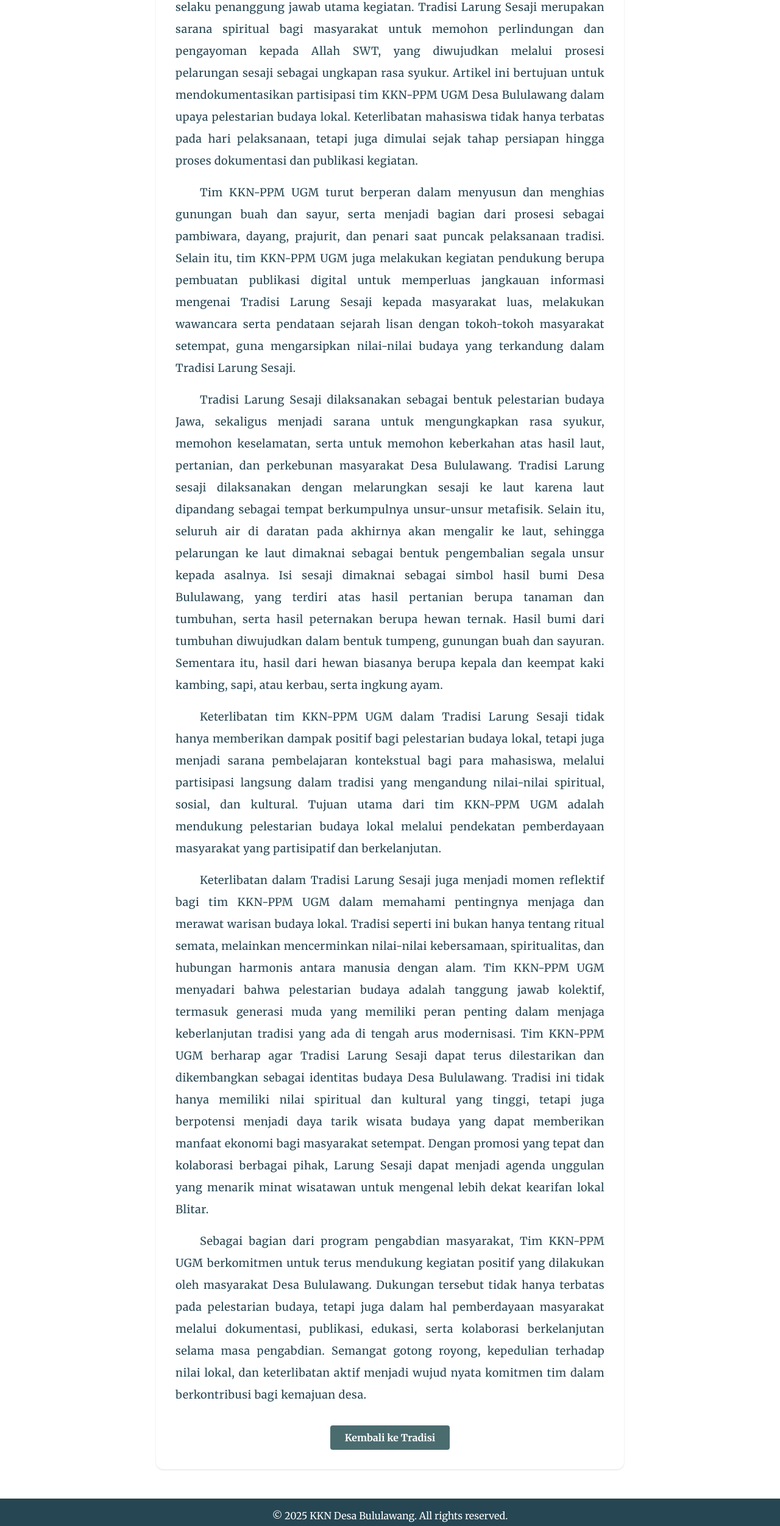
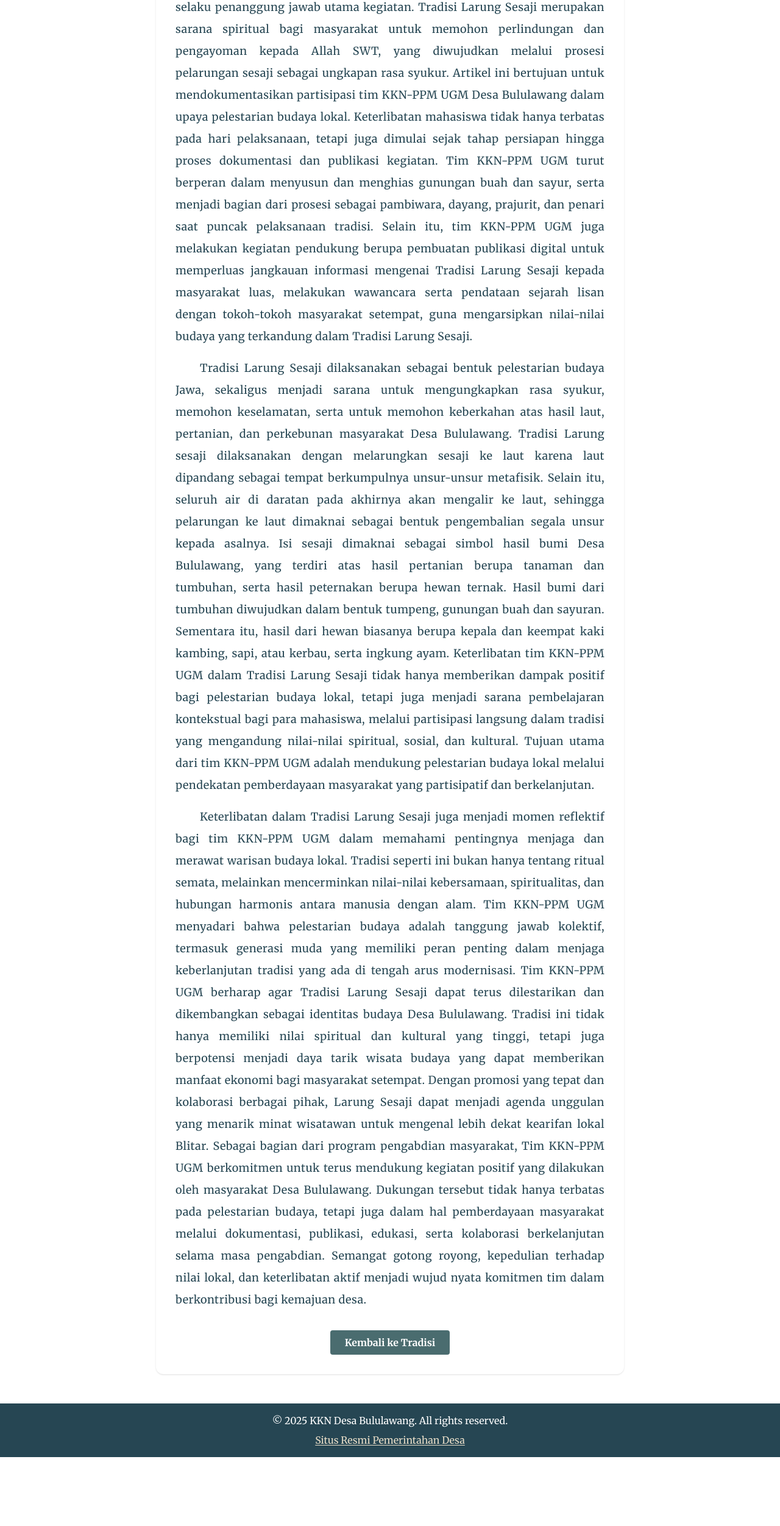
Before and after one commit to dityrwp/desa-wisata-bululawang, a Next.js app: page /tradisi/article in a window 1280 px wide. Shown: the part 1070-3573 px from the top of the page at 61% size. After the commit the page ends 3460 px from the top, so only its background shows below. Built offline with nearby package versions, Linux system fonts and the light colour scheme.

Commit message:
Update page.tsx

```diff
--- a/src/app/tradisi/article/page.tsx
+++ b/src/app/tradisi/article/page.tsx
@@ -23,12 +23,18 @@ export default function TradisiArticle() {
           />
         </div>
         <div className="prose prose-lg max-w-none text-left md:text-justify leading-relaxed md:leading-loose tracking-wide md:px-0 px-1 text-[16px] md:text-[18px]" style={{wordBreak:'break-word'}}>
-          <p className="mb-4 md:indent-10">Mahasiswa Kuliah Kerja Nyata Pengabdian Pemberdayaan Masyarakat (KKN-PPM) dari Universitas Gadjah Mada (UGM) yang berada di Desa Bululawang Kecamatan Bakung, Blitar, Jawa Timur turut berpartisipasi dalam tradisi Larung Sesaji di Pantai Pasur. Acara tersebut dilaksanakan pada hari sabtu, tanggal 28 Juni 2025. Tradisi Larung Sesaji di Desa Bululawang rutin diselenggarakan setiap tahun di bawah kepemimpinan Bapak Sumarmo selaku penanggung jawab utama kegiatan. Tradisi Larung Sesaji merupakan sarana spiritual bagi masyarakat untuk memohon perlindungan dan pengayoman kepada Allah SWT, yang diwujudkan melalui prosesi pelarungan sesaji sebagai ungkapan rasa syukur. Artikel ini bertujuan untuk mendokumentasikan partisipasi tim KKN-PPM UGM Desa Bululawang dalam upaya pelestarian budaya lokal. Keterlibatan mahasiswa tidak hanya terbatas pada hari pelaksanaan, tetapi juga dimulai sejak tahap persiapan hingga proses dokumentasi dan publikasi kegiatan.</p>
-          <p className="mb-4 md:indent-10">Tim KKN-PPM UGM turut berperan dalam menyusun dan menghias gunungan buah dan sayur, serta menjadi bagian dari prosesi sebagai pambiwara, dayang, prajurit, dan penari saat puncak pelaksanaan tradisi. Selain itu, tim KKN-PPM UGM juga melakukan kegiatan pendukung berupa pembuatan publikasi digital untuk memperluas jangkauan informasi mengenai Tradisi Larung Sesaji kepada masyarakat luas, melakukan wawancara serta pendataan sejarah lisan dengan tokoh-tokoh masyarakat setempat, guna mengarsipkan nilai-nilai budaya yang terkandung dalam Tradisi Larung Sesaji.</p>
-          <p className="mb-4 md:indent-10">Tradisi Larung Sesaji dilaksanakan sebagai bentuk pelestarian budaya Jawa, sekaligus menjadi sarana untuk mengungkapkan rasa syukur, memohon keselamatan, serta untuk memohon keberkahan atas hasil laut, pertanian, dan perkebunan masyarakat Desa Bululawang. Tradisi Larung sesaji dilaksanakan dengan melarungkan sesaji ke laut karena laut dipandang sebagai tempat berkumpulnya unsur-unsur metafisik. Selain itu, seluruh air di daratan pada akhirnya akan mengalir ke laut, sehingga pelarungan ke laut dimaknai sebagai bentuk pengembalian segala unsur kepada asalnya. Isi sesaji dimaknai sebagai simbol hasil bumi Desa Bululawang, yang terdiri atas hasil pertanian berupa tanaman dan tumbuhan, serta hasil peternakan berupa hewan ternak. Hasil bumi dari tumbuhan diwujudkan dalam bentuk tumpeng, gunungan buah dan sayuran. Sementara itu, hasil dari hewan biasanya berupa kepala dan keempat kaki kambing, sapi, atau kerbau, serta ingkung ayam.</p>
-          <p className="mb-4 md:indent-10">Keterlibatan tim KKN-PPM UGM dalam Tradisi Larung Sesaji tidak hanya memberikan dampak positif bagi pelestarian budaya lokal, tetapi juga menjadi sarana pembelajaran kontekstual bagi para mahasiswa, melalui partisipasi langsung dalam tradisi yang mengandung nilai-nilai spiritual, sosial, dan kultural. Tujuan utama dari tim KKN-PPM UGM adalah mendukung pelestarian budaya lokal melalui pendekatan pemberdayaan masyarakat yang partisipatif dan berkelanjutan.</p>
-          <p className="mb-4 md:indent-10">Keterlibatan dalam Tradisi Larung Sesaji juga menjadi momen reflektif bagi tim KKN-PPM UGM dalam memahami pentingnya menjaga dan merawat warisan budaya lokal. Tradisi seperti ini bukan hanya tentang ritual semata, melainkan mencerminkan nilai-nilai kebersamaan, spiritualitas, dan hubungan harmonis antara manusia dengan alam. Tim KKN-PPM UGM  menyadari bahwa pelestarian budaya adalah tanggung jawab kolektif, termasuk generasi muda yang memiliki peran penting dalam menjaga keberlanjutan tradisi yang ada di tengah arus modernisasi. Tim KKN-PPM UGM berharap agar Tradisi Larung Sesaji dapat terus dilestarikan dan dikembangkan sebagai identitas budaya Desa Bululawang. Tradisi ini tidak hanya memiliki nilai spiritual dan kultural yang tinggi, tetapi juga berpotensi menjadi daya tarik wisata budaya yang dapat memberikan manfaat ekonomi bagi masyarakat setempat. Dengan promosi yang tepat dan kolaborasi berbagai pihak, Larung Sesaji dapat menjadi agenda unggulan yang menarik minat wisatawan untuk mengenal lebih dekat kearifan lokal Blitar.</p>
-          <p className="mb-4 md:indent-10">Sebagai bagian dari program pengabdian masyarakat, Tim KKN-PPM UGM berkomitmen untuk terus mendukung kegiatan positif yang dilakukan oleh masyarakat Desa Bululawang. Dukungan tersebut tidak hanya terbatas pada pelestarian budaya, tetapi juga dalam hal pemberdayaan masyarakat melalui dokumentasi, publikasi, edukasi, serta kolaborasi berkelanjutan selama masa pengabdian. Semangat gotong royong, kepedulian terhadap nilai lokal, dan keterlibatan aktif menjadi wujud nyata komitmen tim dalam berkontribusi bagi kemajuan desa.</p>
+          <p className="mb-4 md:indent-10">
+            Mahasiswa Kuliah Kerja Nyata Pengabdian Pemberdayaan Masyarakat (KKN-PPM) dari Universitas Gadjah Mada (UGM) yang berada di Desa Bululawang Kecamatan Bakung, Blitar, Jawa Timur turut berpartisipasi dalam tradisi Larung Sesaji di Pantai Pasur. Acara tersebut dilaksanakan pada hari sabtu, tanggal 28 Juni 2025. Tradisi Larung Sesaji di Desa Bululawang rutin diselenggarakan setiap tahun di bawah kepemimpinan Bapak Sumarmo selaku penanggung jawab utama kegiatan. Tradisi Larung Sesaji merupakan sarana spiritual bagi masyarakat untuk memohon perlindungan dan pengayoman kepada Allah SWT, yang diwujudkan melalui prosesi pelarungan sesaji sebagai ungkapan rasa syukur. Artikel ini bertujuan untuk mendokumentasikan partisipasi tim KKN-PPM UGM Desa Bululawang dalam upaya pelestarian budaya lokal. Keterlibatan mahasiswa tidak hanya terbatas pada hari pelaksanaan, tetapi juga dimulai sejak tahap persiapan hingga proses dokumentasi dan publikasi kegiatan.
+            Tim KKN-PPM UGM turut berperan dalam menyusun dan menghias gunungan buah dan sayur, serta menjadi bagian dari prosesi sebagai pambiwara, dayang, prajurit, dan penari saat puncak pelaksanaan tradisi. Selain itu, tim KKN-PPM UGM juga melakukan kegiatan pendukung berupa pembuatan publikasi digital untuk memperluas jangkauan informasi mengenai Tradisi Larung Sesaji kepada masyarakat luas, melakukan wawancara serta pendataan sejarah lisan dengan tokoh-tokoh masyarakat setempat, guna mengarsipkan nilai-nilai budaya yang terkandung dalam Tradisi Larung Sesaji.
+          </p>
+          <p className="mb-4 md:indent-10">
+            Tradisi Larung Sesaji dilaksanakan sebagai bentuk pelestarian budaya Jawa, sekaligus menjadi sarana untuk mengungkapkan rasa syukur, memohon keselamatan, serta untuk memohon keberkahan atas hasil laut, pertanian, dan perkebunan masyarakat Desa Bululawang. Tradisi Larung sesaji dilaksanakan dengan melarungkan sesaji ke laut karena laut dipandang sebagai tempat berkumpulnya unsur-unsur metafisik. Selain itu, seluruh air di daratan pada akhirnya akan mengalir ke laut, sehingga pelarungan ke laut dimaknai sebagai bentuk pengembalian segala unsur kepada asalnya. Isi sesaji dimaknai sebagai simbol hasil bumi Desa Bululawang, yang terdiri atas hasil pertanian berupa tanaman dan tumbuhan, serta hasil peternakan berupa hewan ternak. Hasil bumi dari tumbuhan diwujudkan dalam bentuk tumpeng, gunungan buah dan sayuran. Sementara itu, hasil dari hewan biasanya berupa kepala dan keempat kaki kambing, sapi, atau kerbau, serta ingkung ayam.
+            Keterlibatan tim KKN-PPM UGM dalam Tradisi Larung Sesaji tidak hanya memberikan dampak positif bagi pelestarian budaya lokal, tetapi juga menjadi sarana pembelajaran kontekstual bagi para mahasiswa, melalui partisipasi langsung dalam tradisi yang mengandung nilai-nilai spiritual, sosial, dan kultural. Tujuan utama dari tim KKN-PPM UGM adalah mendukung pelestarian budaya lokal melalui pendekatan pemberdayaan masyarakat yang partisipatif dan berkelanjutan.
+          </p>
+          <p className="mb-4 md:indent-10">
+            Keterlibatan dalam Tradisi Larung Sesaji juga menjadi momen reflektif bagi tim KKN-PPM UGM dalam memahami pentingnya menjaga dan merawat warisan budaya lokal. Tradisi seperti ini bukan hanya tentang ritual semata, melainkan mencerminkan nilai-nilai kebersamaan, spiritualitas, dan hubungan harmonis antara manusia dengan alam. Tim KKN-PPM UGM  menyadari bahwa pelestarian budaya adalah tanggung jawab kolektif, termasuk generasi muda yang memiliki peran penting dalam menjaga keberlanjutan tradisi yang ada di tengah arus modernisasi. Tim KKN-PPM UGM berharap agar Tradisi Larung Sesaji dapat terus dilestarikan dan dikembangkan sebagai identitas budaya Desa Bululawang. Tradisi ini tidak hanya memiliki nilai spiritual dan kultural yang tinggi, tetapi juga berpotensi menjadi daya tarik wisata budaya yang dapat memberikan manfaat ekonomi bagi masyarakat setempat. Dengan promosi yang tepat dan kolaborasi berbagai pihak, Larung Sesaji dapat menjadi agenda unggulan yang menarik minat wisatawan untuk mengenal lebih dekat kearifan lokal Blitar.
+            Sebagai bagian dari program pengabdian masyarakat, Tim KKN-PPM UGM berkomitmen untuk terus mendukung kegiatan positif yang dilakukan oleh masyarakat Desa Bululawang. Dukungan tersebut tidak hanya terbatas pada pelestarian budaya, tetapi juga dalam hal pemberdayaan masyarakat melalui dokumentasi, publikasi, edukasi, serta kolaborasi berkelanjutan selama masa pengabdian. Semangat gotong royong, kepedulian terhadap nilai lokal, dan keterlibatan aktif menjadi wujud nyata komitmen tim dalam berkontribusi bagi kemajuan desa.
+          </p>
         </div>
 
         <div className="mt-8 text-center">
```
